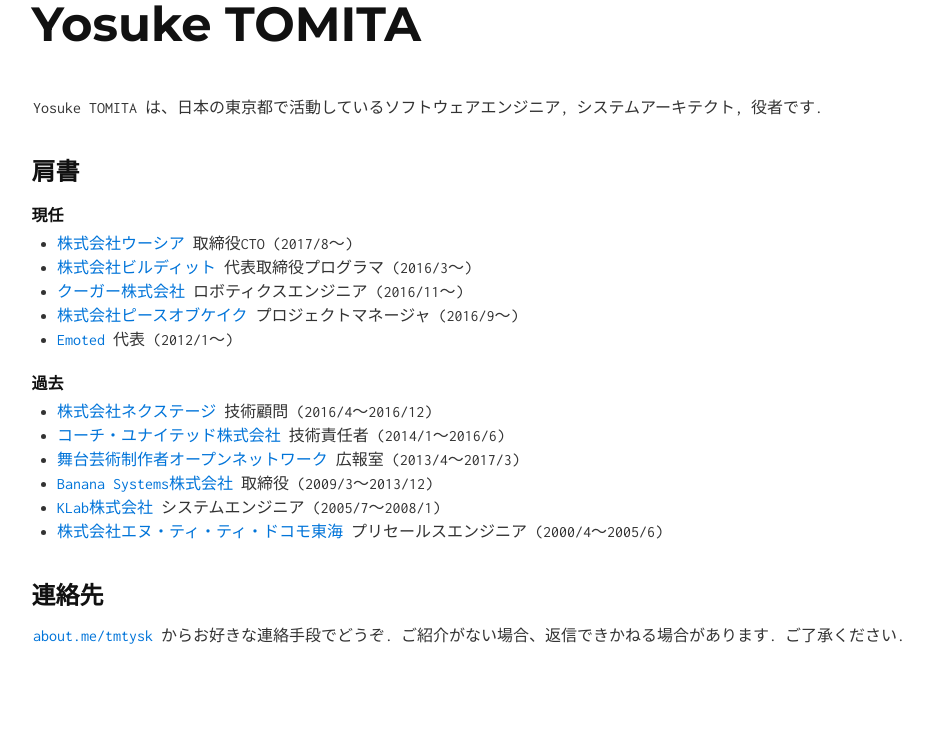
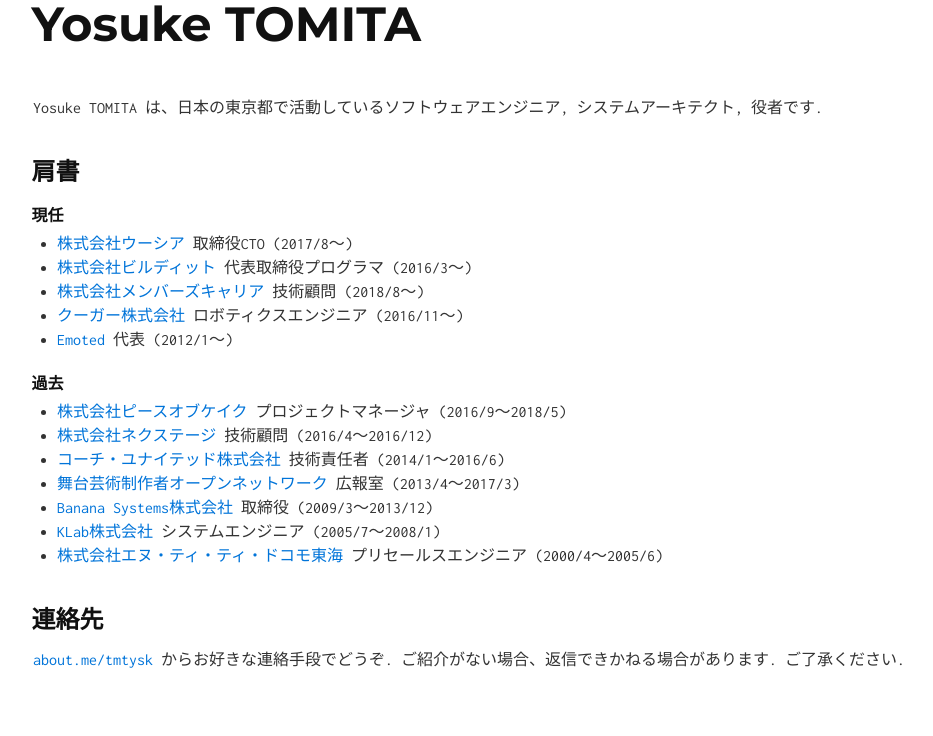
Before and after one commit to tmtysk/tmtysk.github.io, a Jekyll site: the page built from index.md, in a window 1280 px wide. Shown: the part 180-916 px from the top of the page, without its empty margins (15-948 px from the left). Built offline with Jekyll 4.4.1, drawn with Linux system fonts in a browser that asks for light colours.

```diff
--- a/index.md
+++ b/index.md
@@ -10,12 +10,13 @@ layout: default
 
 * [株式会社ウーシア](https://ousia.me) 取締役CTO (2017/8〜)
 * [株式会社ビルディット](https://bldt.jp) 代表取締役プログラマ (2016/3〜)
+* [株式会社メンバーズキャリア](https://www.memberscareer.co.jp/) 技術顧問 (2018/8〜)
 * [クーガー株式会社](http://www.couger.co.jp/) ロボティクスエンジニア (2016/11〜)
-* [株式会社ピースオブケイク](https://www.pieceofcake.co.jp/) プロジェクトマネージャ (2016/9〜)
 * [Emoted](http://emoted.in) 代表 (2012/1〜)
 
 ### 過去
 
+* [株式会社ピースオブケイク](https://www.pieceofcake.co.jp/) プロジェクトマネージャ (2016/9〜2018/5)
 * [株式会社ネクステージ](http://i-nextage.co.jp) 技術顧問 (2016/4〜2016/12)
 * [コーチ・ユナイテッド株式会社](http://cunited.jp) 技術責任者 (2014/1〜2016/6)
 * [舞台芸術制作者オープンネットワーク](http://onpam.net) 広報室 (2013/4〜2017/3)
```
